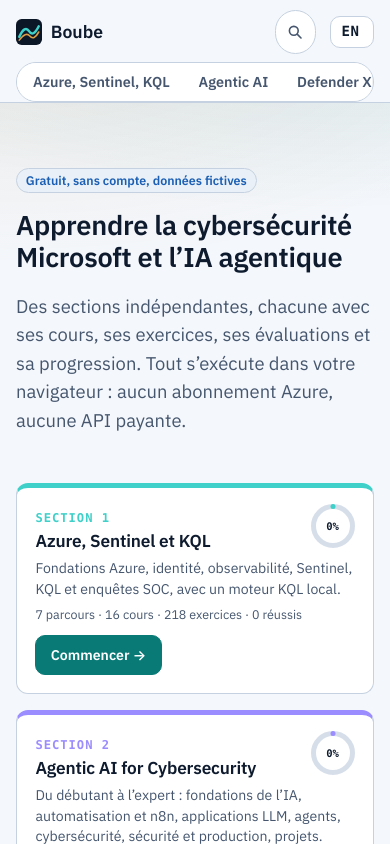
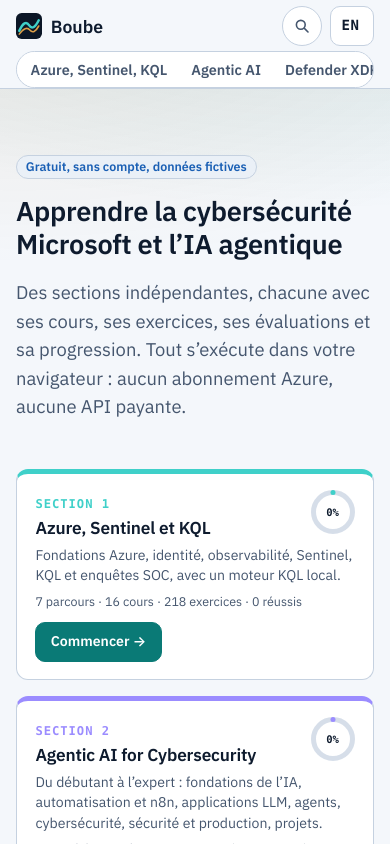
Before and after one commit to Cb2i/boreal-soc-academie, a React (Vite) app: page / in a window 390 px wide. Shown: the top 844 px of the page. Built offline with nearby package versions, Linux system fonts and the light colour scheme.

Commit message:
En-tête mobile plus compact
Co-Authored-By: Claude Sonnet 5.5 <noreply@anthropic.com>
Claude-Session: https://claude.ai/code/session_01FjRsk97DKPBXwxAMRVTUET

```diff
--- a/src/styles/base.css
+++ b/src/styles/base.css
@@ -571,3 +571,10 @@ main:focus { outline: none; }
 .pathbar { position: static !important; }
 .site-header .search-btn .search-label, .site-header .search-btn kbd { display: none; }
 .site-header .search-btn { padding: 0.3rem 0.7rem; }
+@media (max-width: 900px) {
+  .site-header .wrap { gap: 0.3rem 0.5rem; padding-block: 0.4rem 0; }
+  .site-header .sections a { padding: 0.2rem 0.65rem; }
+  .site-header .nav { padding: 0.15rem 0 0.3rem; }
+  .site-header .nav a { padding: 0.35rem 0.65rem; }
+  .site-header .search-btn, .site-header .lang-btn { min-height: 2.5rem; }
+}
```
